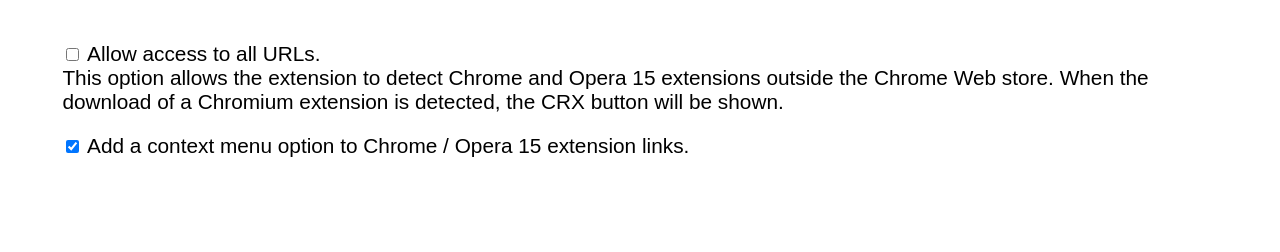
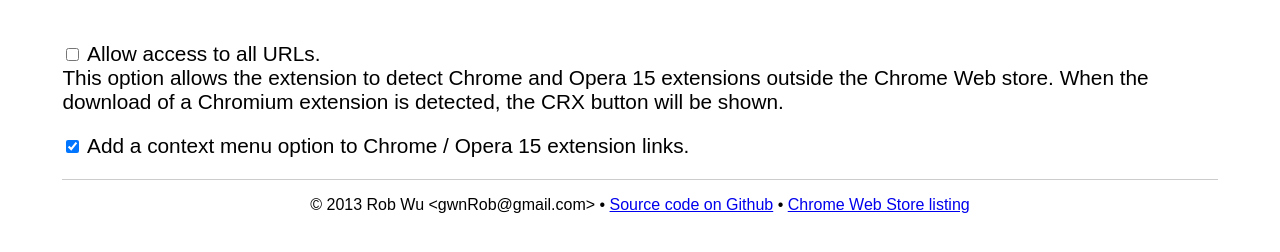
Before and after one commit to Rob--W/crxviewer, a browser extension: page options.html in a window 1280 px wide. Drawn offline with Linux system fonts and the light colour scheme.

Commit message:
Links to Github, CWS and email on options page

```diff
--- a/options.html
+++ b/options.html
@@ -1,6 +1,7 @@
 <!DOCTYPE html>
 <html>
 <head>
+<meta charset="utf-8">
 <title>CRX Viewer options</title>
 <style>
 body {
@@ -11,6 +12,13 @@
 label {
     display: block;
     margin: 1em 0;;
+}
+footer {
+    border-top: 1px solid #CCC;
+    padding: 1rem 0;
+
+    font-size: 1rem;
+    text-align: center;
 }
 </style>
 </head>
@@ -25,6 +33,11 @@
     <input type="checkbox" id="contextmenu">
     Add a context menu option to Chrome / Opera 15 extension links.
 </label>
+<footer>
+    &copy; 2013 Rob Wu &lt;gwnRob@gmail.com&gt;
+    &bull; <a href="https://github.com/Rob--W/crxviewer">Source code on Github</a>
+    &bull; <a href="https://chrome.google.com/webstore/detail/chrome-extension-source-v/jifpbeccnghkjeaalbbjmodiffmgedin">Chrome Web Store listing</a>
+</footer>
 <script src="options.js"></script>
 </body>
 </html>
```
